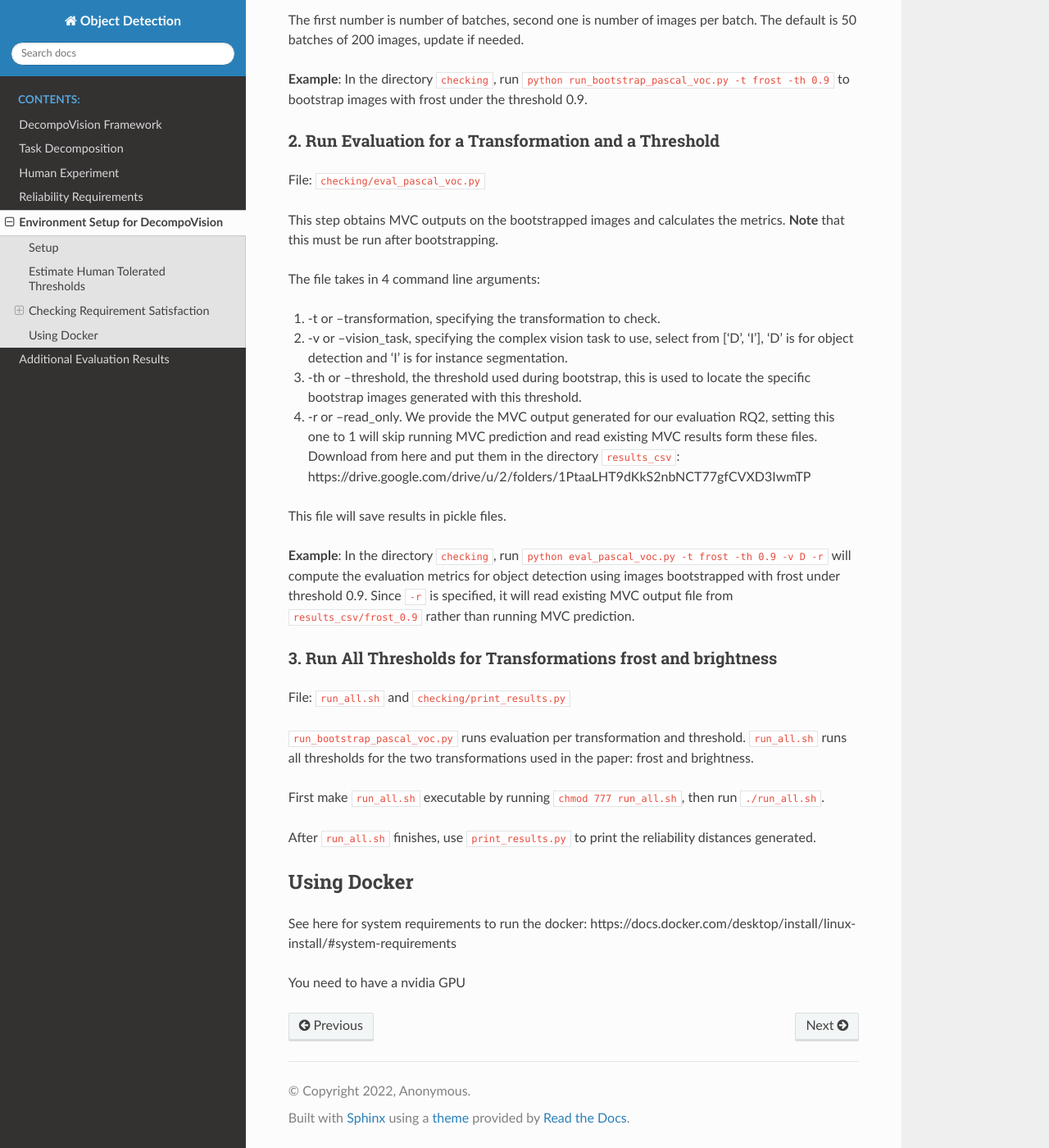
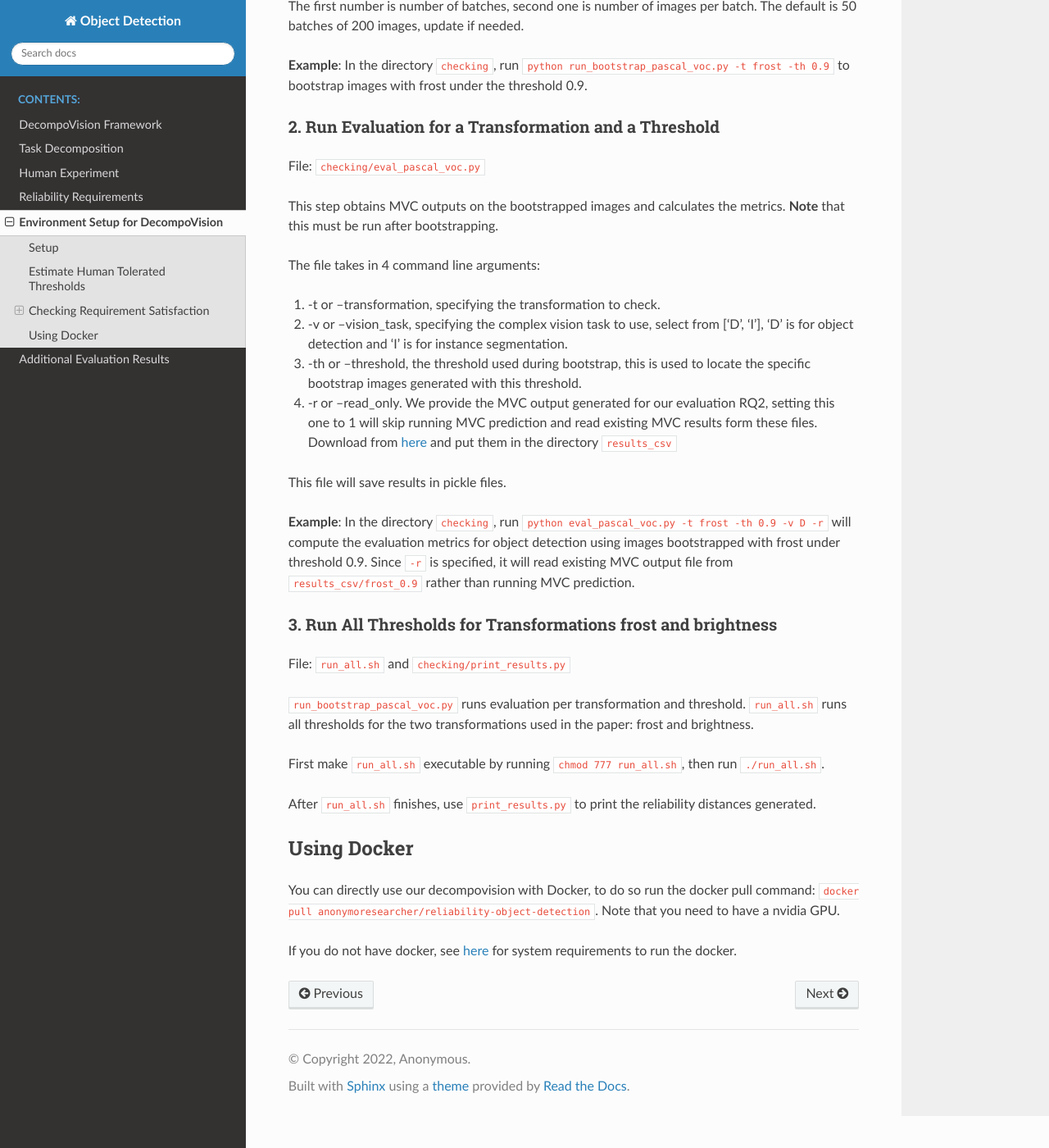
Before and after one commit to carolineeeeeee/DecompoVision, a Sphinx documentation site: the page built from doc/source/envsetup.md, in a window 1280 px wide and 1400 px high, scrolled down 2261 px. Shown: the whole window at 82% size. Built offline with Sphinx 7.4.7 and the Read the Docs theme 2.0.0, drawn with Linux system fonts in a browser that asks for light colours.

Commit message:
Add docker

`````diff
--- a/doc/source/envsetup.md
+++ b/doc/source/envsetup.md
@@ -40,7 +40,6 @@ a. Since there is no `requirements.txt` for detectron2, we list some dependencie
    pip install -r requirements.txt
    # install pytorch based on your OS and hardware
    # here: https://pytorch.org/get-started/locally/
-   **```**
 
    ````
 
@@ -104,7 +103,7 @@ The file takes in 4 command line arguments:
 2. -v or --vision_task, specifying the complex vision task to use, select from ['D', 'I'], 'D' is for object detection and 'I' is for instance segmentation.
 3. -th or --threshold, the threshold used during bootstrap, this is used to locate the specific bootstrap images generated with this threshold.
 4. -r or --read_only. We provide the MVC output generated for our evaluation RQ2, setting this one to 1 will skip running MVC prediction and read existing MVC results form these files.
-Download from here and put them in the directory `results_csv`: https://drive.google.com/drive/u/2/folders/1PtaaLHT9dKkS2nbNCT77gfCVXD3IwmTP
+Download from [here](https://drive.google.com/drive/u/2/folders/1PtaaLHT9dKkS2nbNCT77gfCVXD3IwmTP) and put them in the directory `results_csv`
 
 This file will save results in pickle files.
 
@@ -121,6 +120,6 @@ First make `run_all.sh` executable by running `chmod 777 run_all.sh`, then run `
 After `run_all.sh` finishes, use `print_results.py` to print the reliability distances generated.
 
 ## Using Docker
-See here for system requirements to run the docker: https://docs.docker.com/desktop/install/linux-install/#system-requirements
+You can directly use our decompovision with Docker, to do so run the docker pull command: `docker pull anonymoresearcher/reliability-object-detection`. Note that you need to have a nvidia GPU.
 
-You need to have a nvidia GPU
+If you do not have docker, see [here](https://docs.docker.com/desktop/install/linux-install/#system-requirements) for system requirements to run the docker.
`````
